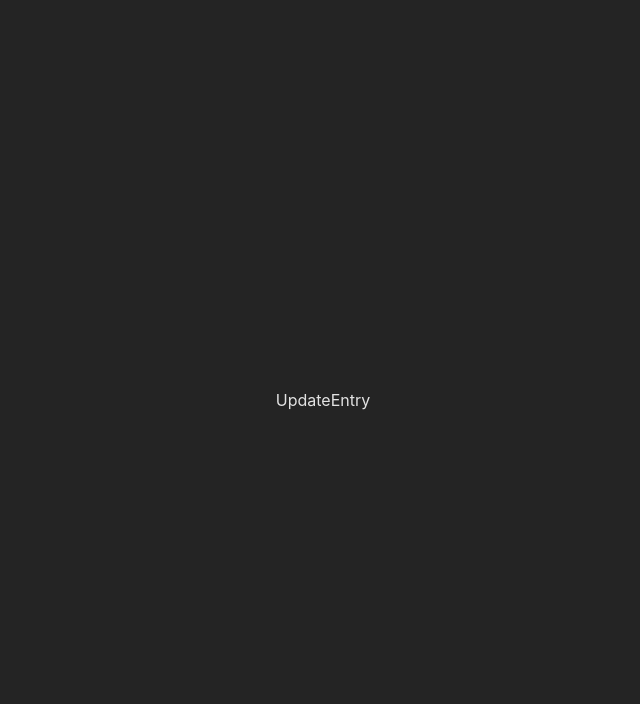
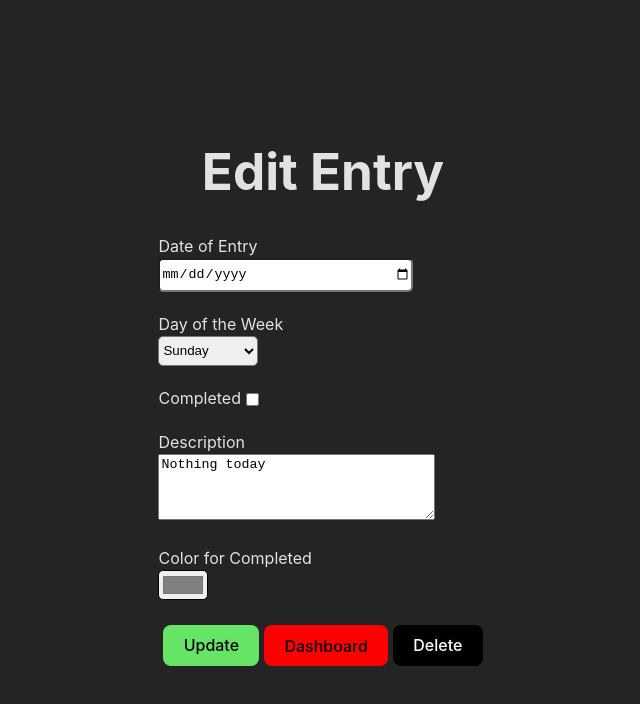
Before and after one commit to Wbradmeyer/discipline_tracker, a React (Vite) app in the folder client/: page /entries/update/1 in a window 1280 px wide. Shown: the top 704 px of the page, without its empty margins (317-957 px from the left). Built offline with nearby package versions, Linux system fonts and the light colour scheme; no server answers.

Commit message:
move links out of buttons and cleaner styling

```diff
--- a/client/src/App.css
+++ b/client/src/App.css
@@ -19,7 +19,7 @@
   border: 1px solid white;
 }
 
-button {
+button, .back, .delete {
   border-radius: 8px;
   border: 1px solid transparent;
   padding: 0.6em 1.2em;
@@ -30,6 +30,19 @@ button {
   cursor: pointer;
   transition: border-color 0.25s;
 }
+
+.back {
+  margin: "0px 5px";
+  background-color: red;
+  color: black;
+}
+
+.delete {
+  margin: 5px;
+  background-color: black;
+  color: white;
+}
+
 button:hover {
   border-color: #646cff;
 }
--- a/client/src/components/DisplayAll.jsx
+++ b/client/src/components/DisplayAll.jsx
@@ -72,12 +72,7 @@ const DisplayAll = () => {
                 </div>
               ))}
           </div>
-          <button
-            style={{ backgroundColor: "red", margin: "5px" }}
-            onClick={(e) => handleDelete(e, thisGoal._id)}
-          >
-            Delete
-          </button>
+          <button className="delete">Delete</button>
           <button style={{ backgroundColor: "blue", margin: "5px" }}>
             <Link
               to={`/goals/update/${thisGoal._id}`}
--- a/client/src/components/UpdateEntry.jsx
+++ b/client/src/components/UpdateEntry.jsx
@@ -1,7 +1,144 @@
-import React from "react";
+import { React, useEffect, useState } from "react";
+import { useNavigate, Link, useParams } from "react-router-dom";
+import axios from "axios";
 
 const UpdateEntry = () => {
-  return <div>UpdateEntry</div>;
+  const navigate = useNavigate();
+  const { id } = useParams();
+  const [entry, setEntry] = useState({
+    date: "",
+    dayOfWeek: 0,
+    completed: false,
+    description: "Nothing today",
+    goalId: "",
+    color: "#808080",
+  });
+  const [error, setError] = useState({});
+
+  useEffect(() => {
+    axios
+      .get(`http://localhost:8000/api/entries/getOne/${id}`)
+      .then((res) => {
+        console.log(res);
+        setEntry(res.data);
+      })
+      .catch((err) => console.log(err));
+  }, []);
+
+  const handleVals = (e) => {
+    setEntry({ ...entry, [e.target.name]: e.target.value });
+  };
+
+  const onSubmitHandler = (e) => {
+    e.preventDefault();
+    axios
+      .patch(`http://localhost:8000/api/entries/update/${id}`, goal)
+      .then((res) => {
+        console.log(res);
+        navigate("/");
+      })
+      .catch((err) => {
+        console.log(err.response.data.error.errors.name);
+        setError(err.response.data.error.errors.name);
+      });
+  };
+
+  const handleDelete = (e, id) => {
+    axios
+      .delete(`http://localhost:8000/api/goals/delete/${id}`)
+      .then((res) => {
+        console.log(res);
+      })
+      .catch((err) => console.log(err));
+    navigate("/");
+  };
+
+  return (
+    <div>
+      <h1>Edit Entry</h1>
+      <form onSubmit={onSubmitHandler}>
+        {error ? <p style={{ color: "red" }}>{error.message}</p> : null}
+        <div className="form-items">
+          <label>Date of Entry</label>
+          <input
+            type="date"
+            name="date"
+            onChange={handleVals}
+            value={entry.date}
+          />
+        </div>
+        <div className="form-items">
+          <label>Day of the Week</label>
+          <select
+            type="number"
+            name="dayOfWeek"
+            id="dayOfWeek"
+            onChange={handleVals}
+            value={entry.dayOfWeek}
+          >
+            <option value="0">Sunday</option>
+            <option value="1">Monday</option>
+            <option value="2">Tuesday</option>
+            <option value="3">Wednesday</option>
+            <option value="4">Thursday</option>
+            <option value="5">Friday</option>
+            <option value="6">Saturday</option>
+          </select>
+        </div>
+        <div
+          className="form-items"
+          style={{ display: "flex", alignItems: "center" }}
+        >
+          <label>Completed</label>
+          <input
+            type="checkbox"
+            name="completed"
+            checked={entry.completed}
+            onChange={(e) =>
+              setEntry({ ...entry, completed: e.target.checked })
+            }
+            style={{
+              width: "auto",
+              height: "auto",
+              margin: "7px 5px 4px",
+            }}
+          />
+        </div>
+        <div className="form-items">
+          <label>Description</label>
+          <textarea
+            name="description"
+            value={entry.description}
+            onChange={handleVals}
+            cols={32}
+            rows={4}
+          />
+        </div>
+        <div className="form-items">
+          <label>Color for Completed</label>
+          <input
+            type="color"
+            name="color"
+            value={entry.color}
+            onChange={handleVals}
+            id="color"
+          />
+        </div>
+        <div className="form-items">
+          <button style={{ margin: "0px 5px" }}>Update</button>
+          <Link to={"/"} className="back">
+            Dashboard
+          </Link>
+          <button
+            className="delete"
+            onClick={(e) => handleDelete(e, entry._id)}
+          >
+            Delete
+          </button>
+        </div>
+      </form>
+    </div>
+  );
 };
 
 export default UpdateEntry;
--- a/client/src/components/UpdateGoal.jsx
+++ b/client/src/components/UpdateGoal.jsx
@@ -38,6 +38,7 @@ const UpdateGoal = () => {
         setError(err.response.data.error.errors.name);
       });
   };
+
   return (
     <div>
       <h1>Edit Goal</h1>
@@ -63,16 +64,9 @@ const UpdateGoal = () => {
         </div>
         <div className="form-items">
           <button style={{ margin: "0px 5px" }}>Edit</button>
-          <button
-            style={{
-              margin: "0px 5px",
-              backgroundColor: "red",
-            }}
-          >
-            <Link to={"/"} style={{ color: "black" }}>
-              Dashboard
-            </Link>
-          </button>
+          <Link to={"/"} className="back">
+            Dashboard
+          </Link>
         </div>
       </form>
     </div>
```
